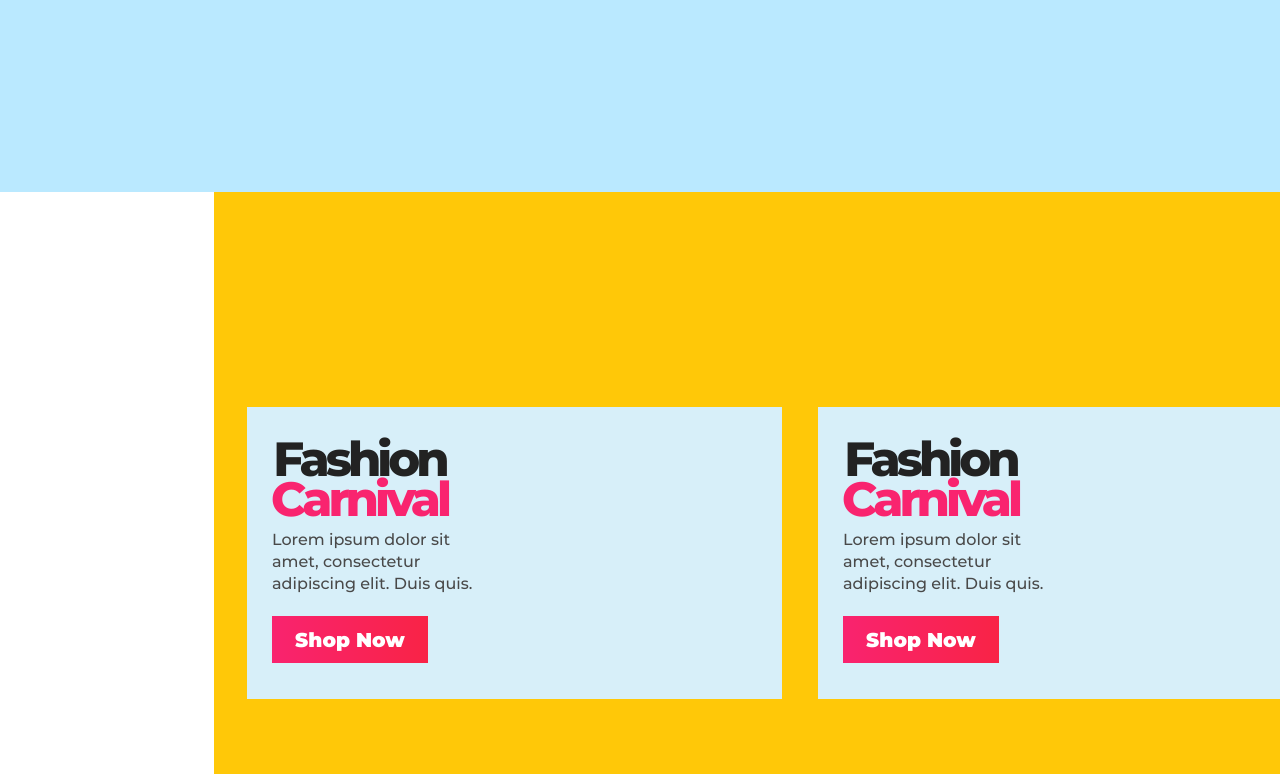
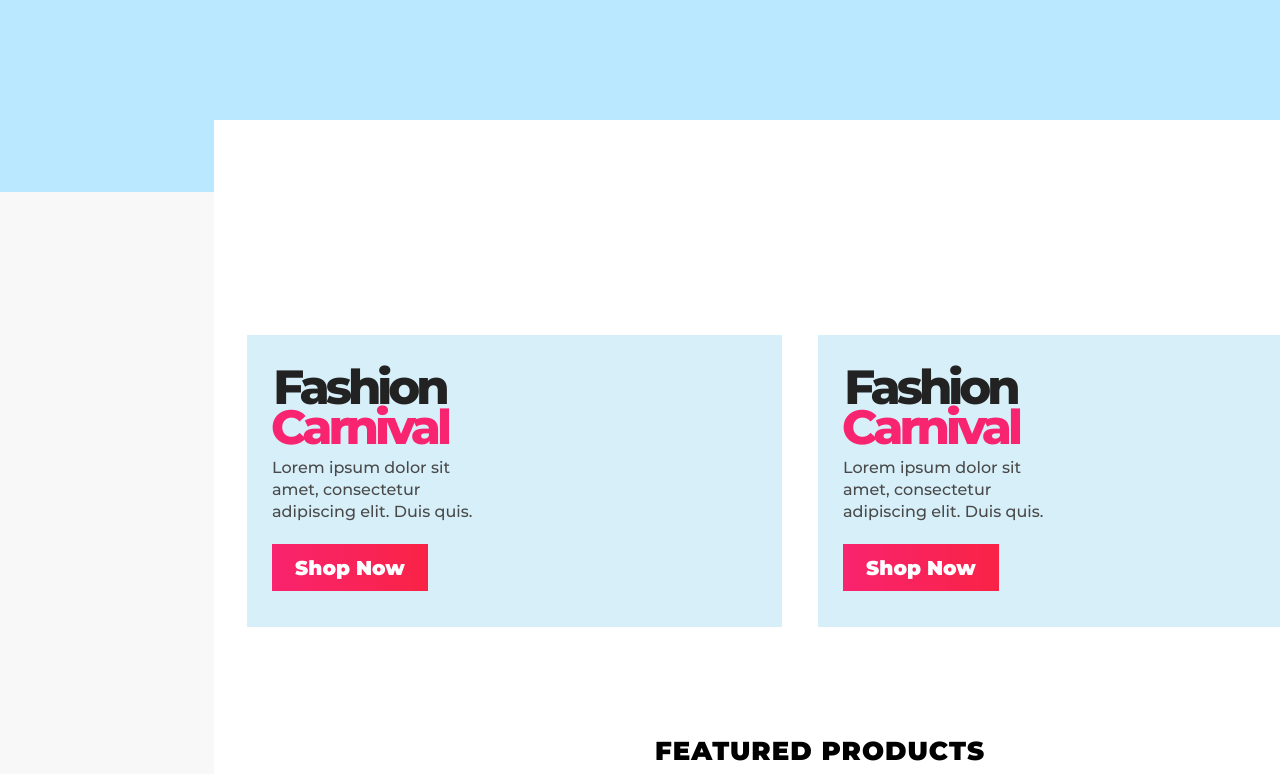
Before and after one commit to JLBrigham/wiro-agency, a website: page index.html in a window 1280 px wide. Shown: the part 1060-1834 px from the top of the page. Drawn offline with Linux system fonts and the light colour scheme.

Commit message:
Add outer product section container and update background colours for product section

```diff
--- a/public/index.css
+++ b/public/index.css
@@ -178,15 +178,19 @@ p {
 .outer-product-section-container {
   display: flex;
   justify-content: center;
+  background-color: #f8f8f8;
+  width: 1600px;
+  height: 1058px;
 }
 
 .product-section-container {
   display: flex;
   justify-content: center;
   position: absolute;
+  top: 1180px;
   width: 1172px;
   height: 1219px;
-  background-color: #ffc808;
+  background-color: #ffffff;
 }
 
 .fashion-carnival {
```
